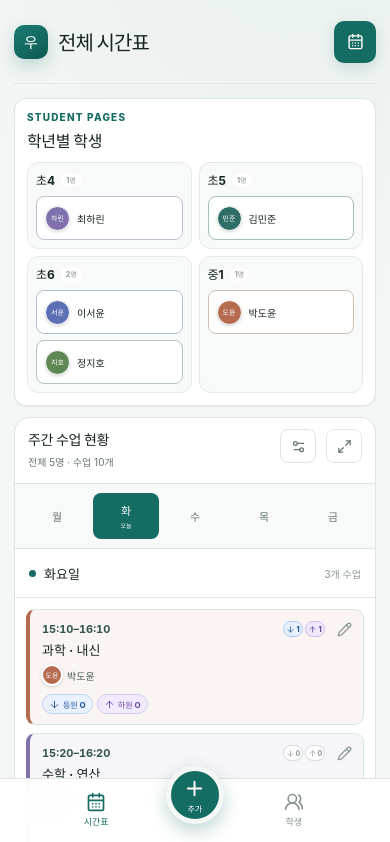
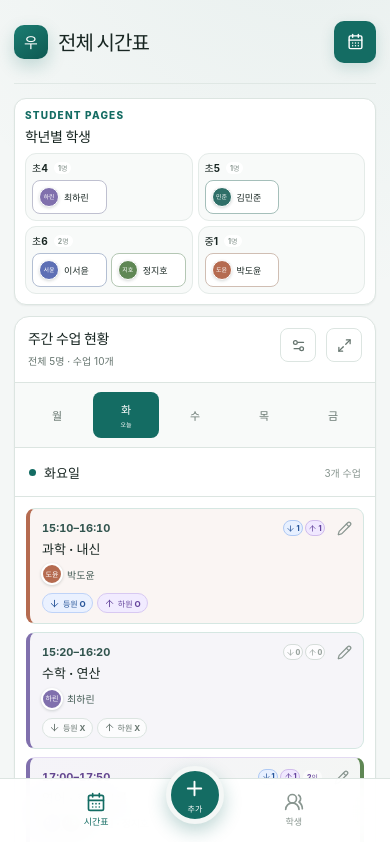
Before and after one commit to despite0506-rgb/ideal-tribble, a React (Vite) app: page / in a window 390 px wide. Shown: the top 842 px of the page. Built offline with nearby package versions, Linux system fonts and the light colour scheme.

Commit message:
Compact grade student shortcuts

```diff
--- a/src/styles.css
+++ b/src/styles.css
@@ -505,7 +505,7 @@ textarea:focus-visible {
 
 .student-quick-panel {
   margin: 22px 0 16px;
-  padding: 16px;
+  padding: 12px 13px;
   border: 1px solid var(--border);
   border-radius: 15px;
   background: #fff;
@@ -517,12 +517,12 @@ textarea:focus-visible {
   align-items: flex-end;
   justify-content: space-between;
   gap: 14px;
-  margin-bottom: 13px;
+  margin-bottom: 9px;
 }
 
 .student-quick-panel h2 {
   margin: 0;
-  font-size: 16px;
+  font-size: 14px;
   letter-spacing: -0.025em;
 }
 
@@ -533,13 +533,13 @@ textarea:focus-visible {
 
 .grade-groups {
   display: grid;
-  grid-template-columns: repeat(auto-fit, minmax(175px, 1fr));
-  gap: 9px;
+  grid-template-columns: repeat(auto-fit, minmax(150px, 1fr));
+  gap: 7px;
 }
 
 .grade-group {
   min-width: 0;
-  padding: 10px;
+  padding: 7px;
   border: 1px solid #e4ebe8;
   border-radius: 11px;
   background: var(--surface-subtle);
@@ -549,13 +549,13 @@ textarea:focus-visible {
   display: flex;
   align-items: center;
   gap: 6px;
-  margin: 0 0 8px;
+  margin: 0 0 5px;
   color: var(--text);
-  font-size: 12px;
+  font-size: 10px;
 }
 
 .grade-group h3 span {
-  padding: 2px 5px;
+  padding: 1px 4px;
   border-radius: 999px;
   color: var(--text-light);
   background: #fff;
@@ -565,23 +565,23 @@ textarea:focus-visible {
 
 .grade-group > div {
   display: grid;
-  grid-template-columns: repeat(auto-fill, minmax(86px, 1fr));
-  gap: 6px;
+  grid-template-columns: repeat(auto-fill, minmax(70px, 1fr));
+  gap: 4px;
 }
 
 .student-quick-button {
   display: flex;
   min-width: 0;
-  min-height: 44px;
-  align-items: center;
-  gap: 7px;
-  padding: 6px 8px;
+  min-height: 34px;
+  align-items: center;
+  gap: 5px;
+  padding: 4px 6px;
   border: 1px solid color-mix(in srgb, var(--student-color) 32%, var(--border));
   border-radius: 8px;
   color: var(--text);
   background: #fff;
   cursor: pointer;
-  font-size: 10px;
+  font-size: 9px;
   font-weight: 720;
   text-align: left;
   transition: border-color 140ms ease, box-shadow 140ms ease, transform 140ms ease;
@@ -594,10 +594,10 @@ textarea:focus-visible {
 }
 
 .student-quick-button .avatar {
-  width: 25px;
-  height: 25px;
+  width: 20px;
+  height: 20px;
   border-width: 1px;
-  font-size: 7px;
+  font-size: 6px;
 }
 
 .student-quick-button > span:last-child {
@@ -2419,12 +2419,11 @@ textarea:focus-visible {
   .top-add:not(:focus) { font-size: 0; gap: 0; }
   .stats-grid { gap: 8px; margin: 14px 0 11px; }
   .stats-grid-bottom { margin-top: 11px; margin-bottom: 0; }
-  .student-quick-panel { margin: 14px 0 11px; padding: 12px; border-radius: 12px; }
-  .student-quick-panel > header { margin-bottom: 10px; }
+  .student-quick-panel { margin: 14px 0 11px; padding: 10px; border-radius: 12px; }
+  .student-quick-panel > header { margin-bottom: 7px; }
   .student-quick-panel > header > span { display: none; }
-  .grade-groups { grid-template-columns: repeat(2, minmax(0, 1fr)); gap: 7px; }
-  .grade-group { padding: 8px; }
-  .grade-group > div { grid-template-columns: 1fr; }
+  .grade-groups { grid-template-columns: repeat(2, minmax(0, 1fr)); gap: 5px; }
+  .grade-group { padding: 6px; }
   .stat-card { gap: 8px; padding: 11px; border-radius: 11px; }
   .stat-icon { width: 34px; height: 34px; }
   .stat-card strong { font-size: 18px; }
```
Also changed, not shown: 4 other files (tests, documents, lock files or other folders).
